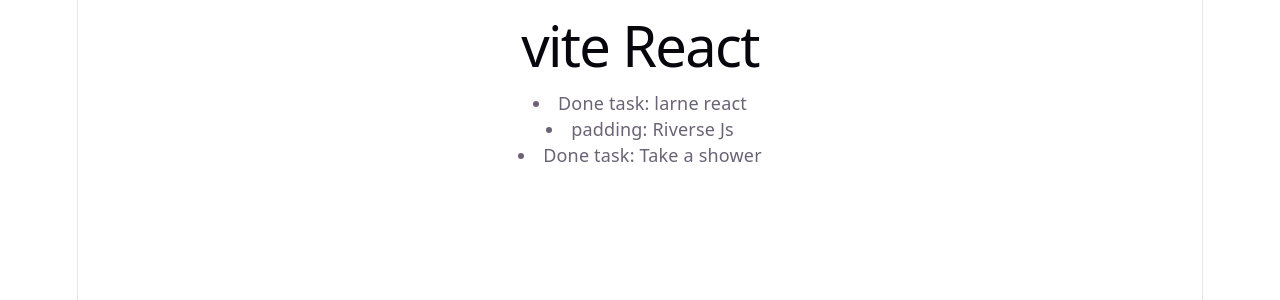
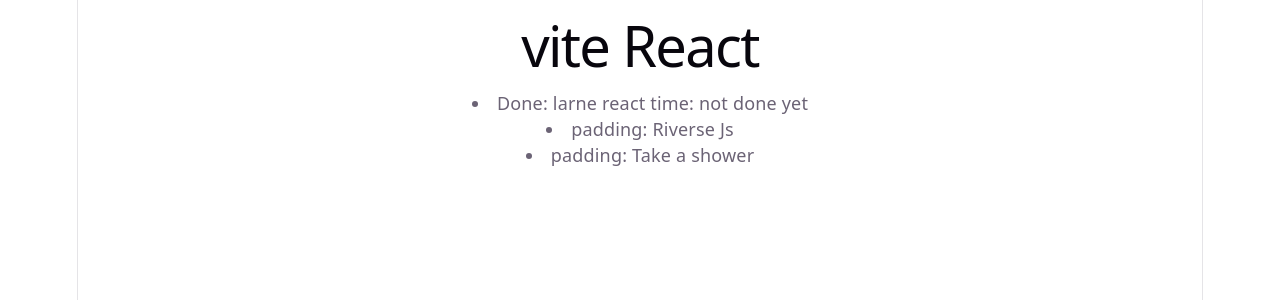
Before and after one commit to masuddeveloper143/first-react, a React (Vite) app: page / in a window 1280 px wide. Shown: the top 300 px of the page. Built offline with nearby package versions, Linux system fonts and the light colour scheme.

Commit message:
Update project

```diff
--- a/src/App.jsx
+++ b/src/App.jsx
@@ -11,9 +11,9 @@
 
     <>
       <h1>vite React</h1>
-      <Tudo task="larne react" isDone={true}></Tudo >
-      <Tudo task="Riverse Js" isDone={false} ></Tudo >
-      <Tudo task="Take a shower" isDone={true} ></Tudo >
+      <Tudo task="larne react" isDone={true} time=""></Tudo >
+      <Tudo task="Riverse Js" isDone={false} time="" ></Tudo >
+      <Tudo task="Take a shower" isDone={false} time="" ></Tudo >
 
       {/* <Person />
       <Person></Person>
--- a/src/todu.jsx
+++ b/src/todu.jsx
@@ -71,12 +71,13 @@
 
 export default function Tudo({ task, isDone, time }) {
 
-    const displayaTime = time ? time : 100;
+    // const displayaTime = time ? time : 100;
 
-        let listItem;
+
+    let listItem;
 
     if (isDone === true) {
-        listItem = <li> Done task: {task}</li>;
+        listItem = <li> Done: {task} time: {time ? 'I am done' : 'not done yet'} </li>;
     }
 
     else {
```
